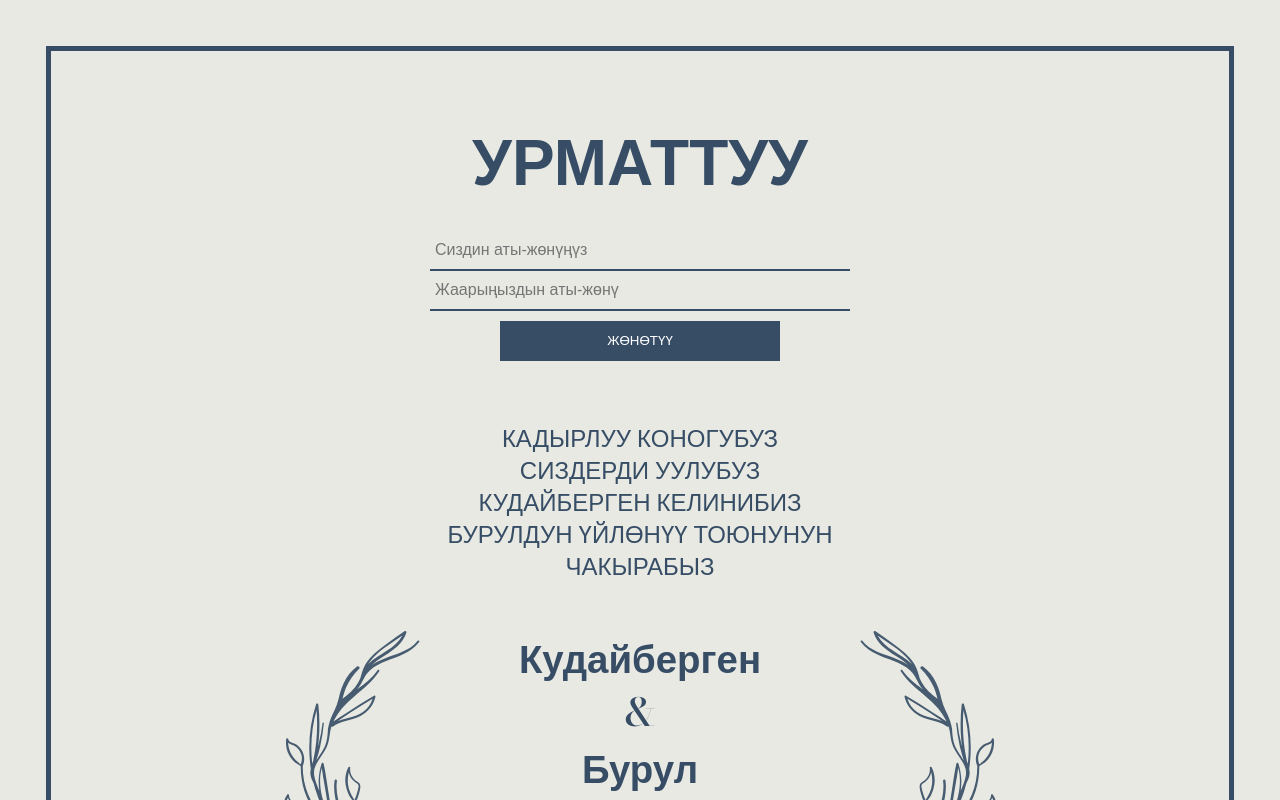
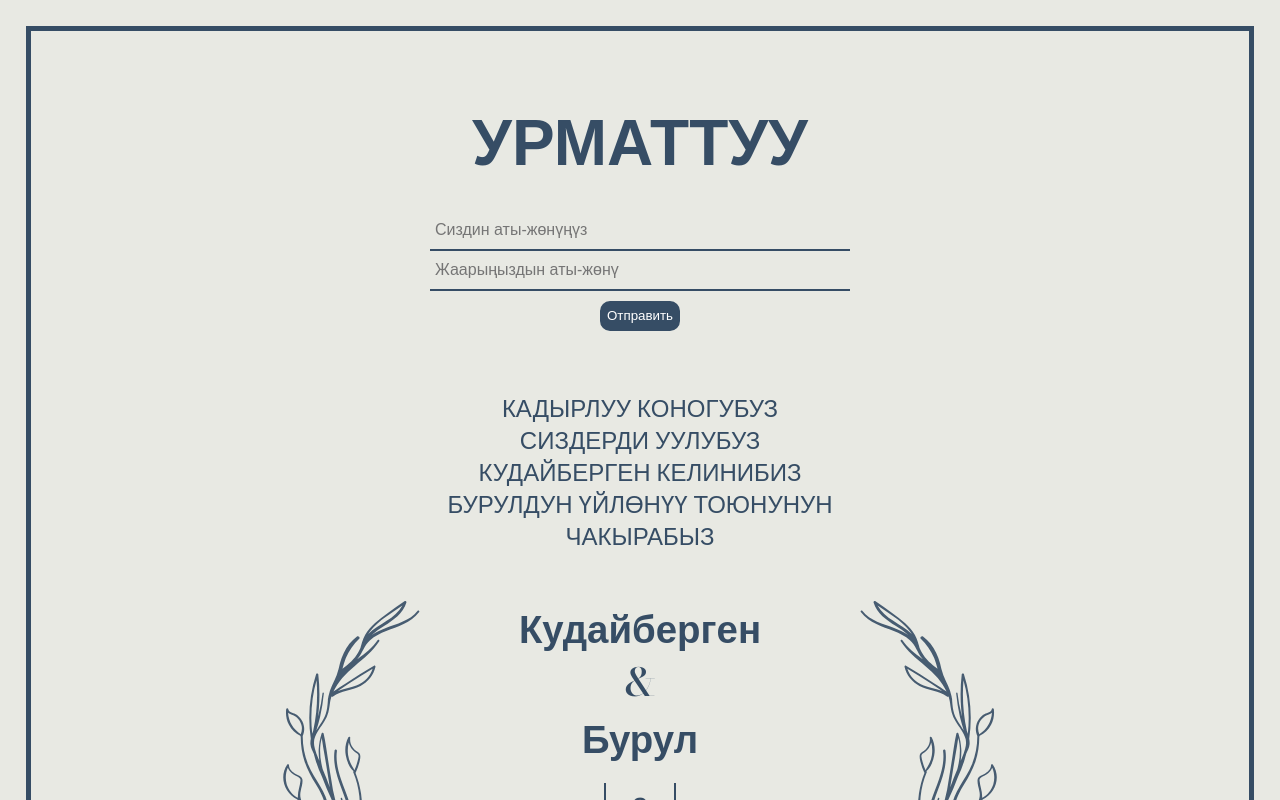
Before and after one commit to KGstievK/Aya_Qyz_Uzatuu-, a Next.js app: page / in a window 1280 px wide. Shown: the top 800 px of the page. Built offline with nearby package versions, Linux system fonts and the light colour scheme; a web font is replaced by a local one.

Commit message:
Bismillah

```diff
--- a/src/app/globals.scss
+++ b/src/app/globals.scss
@@ -7,7 +7,6 @@
 .container {
   width: 100%;
   margin: 0 auto;
-  padding: 20px;
 }
 a {
   color: inherit;
--- a/src/components/pages/Nikhah/NikhahSection.module.scss
+++ b/src/components/pages/Nikhah/NikhahSection.module.scss
@@ -10,9 +10,10 @@
     align-items: center;
     justify-content: center;
     width: 100%;
-    border: 5px solid #364d65;
+    border: clamp(1px, 100vw, 5px) solid #364d65;
     padding: clamp(10px, 2vw, 25px);
     form {
+      position: relative;
       max-width: 460px;
       width: 100%;
       display: flex;
@@ -20,6 +21,7 @@
       align-items: center;
       margin-top: 30px;
       padding: 0 20px;
+      z-index: 1;
       input {
         width: 100%;
         font-size: 16px;
@@ -30,12 +32,16 @@
         outline: none;
       }
       button {
+        position: relative;
         background-color: #364d65;
-        width: 280px;
-        height: 40px;
+        width: 80px;
+        height: 30px;
         border: 2px solid #364d65;
         color: #FFF;
         margin: 10px;
+        border-radius: 10px;
+        // transform: translateX(-50%);
+        // left: 50%;
       }
     }
     h1 {
--- a/src/components/pages/Nikhah/NikhahSection.tsx
+++ b/src/components/pages/Nikhah/NikhahSection.tsx
@@ -130,7 +130,7 @@ const NikhahSection = () => {
               placeholder="Жаарыңыздын аты-жөнү"
               {...register("partner", { required: false })}
             />
-            <button type="submit">ЖӨНӨТҮҮ</button>
+            <button type="submit">Отправить</button>
           </form>
           <p>
             КАДЫРЛУУ КОНОГУБУЗ СИЗДЕРДИ УУЛУБУЗ КУДАЙБЕРГЕН КЕЛИНИБИЗ БУРУЛДУН ҮЙЛӨНҮҮ ТОЮНУНУН ЧАКЫРАБЫЗ
--- a/src/components/pages/Welcome/Welcome.module.scss
+++ b/src/components/pages/Welcome/Welcome.module.scss
@@ -7,7 +7,7 @@
   background-color: #364d65;
   height: 100vh;
   color: #E8E9E3;
-  z-index: 0;
+  z-index: 100;
   animation: welcome 2s;
   opacity: 0;
   @keyframes welcome {
```
